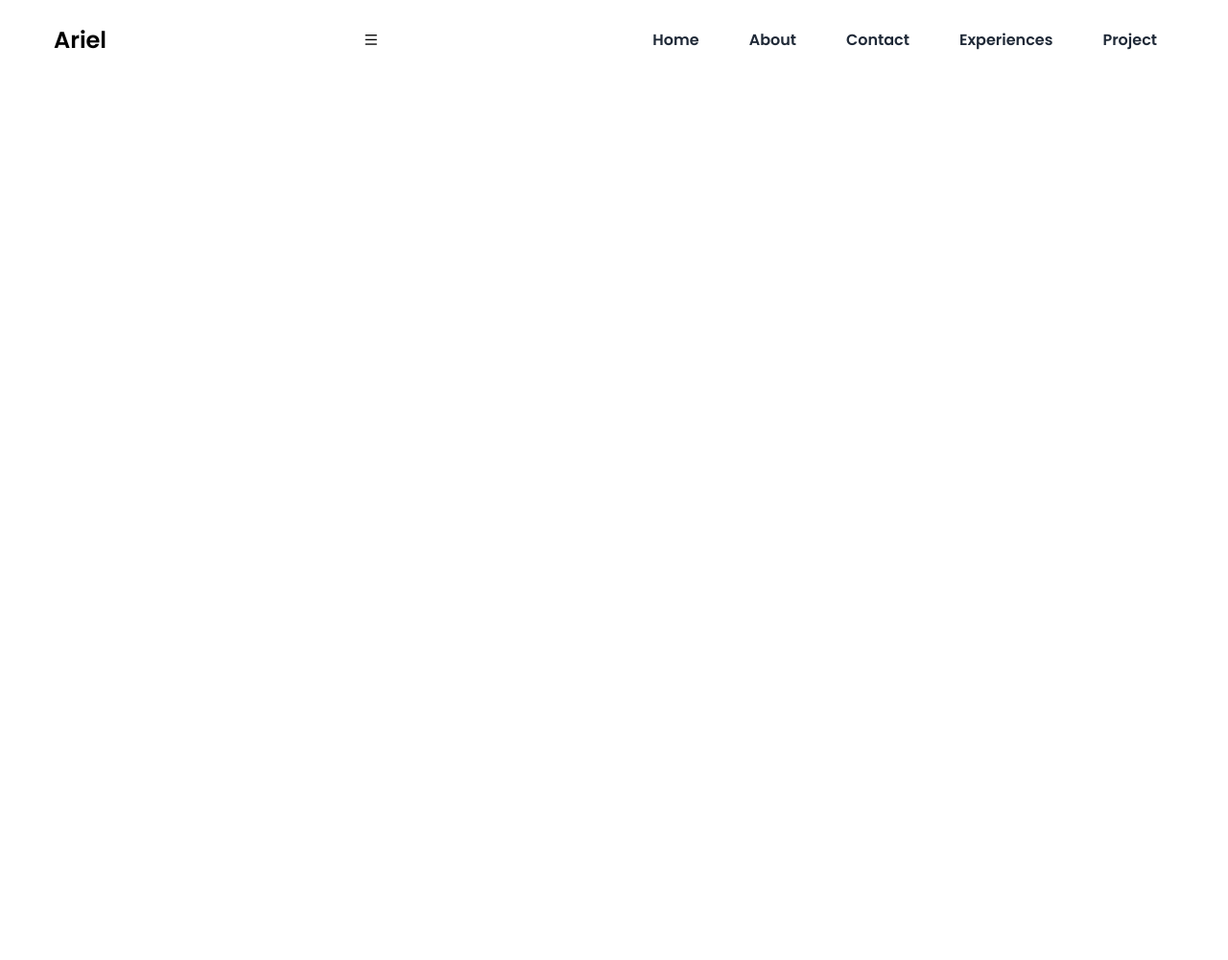
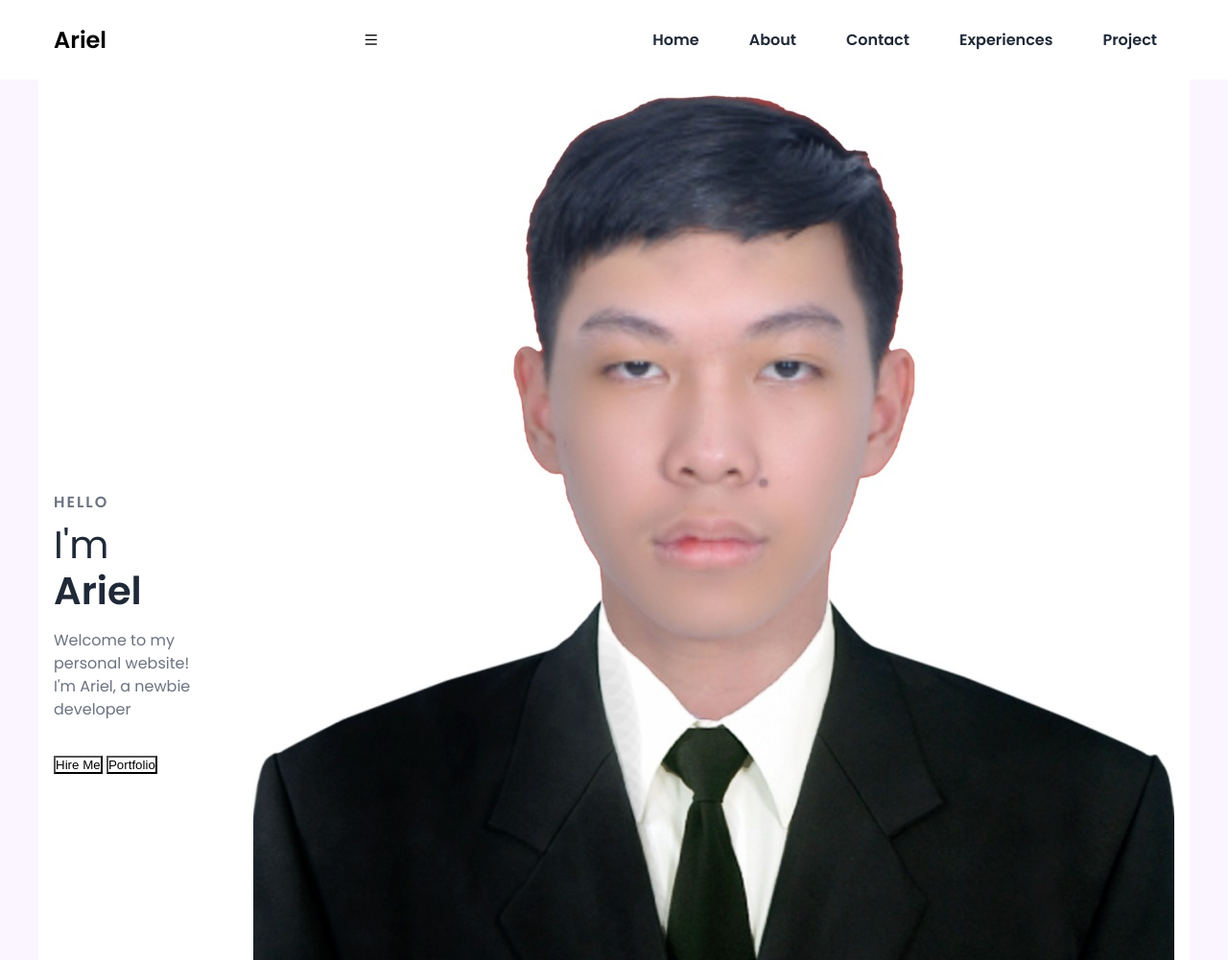
Before and after one commit to 24aeronyx/personalweb, a plain HTML site: page index.html in a window 1280 px wide. Shown: the top 1001 px of the page at 96% size. Before the commit the page ends 800 px from the top, so only its background shows below. Drawn offline with nearby package versions, Linux system fonts and the light colour scheme.

Commit message:
Add and styling paragraph and photo

```diff
--- a/index.html
+++ b/index.html
@@ -26,6 +26,25 @@
           </ul>
         </div>
       </nav>
-
+      <section class="section">
+        <div class="section__container">
+          <div class="content">
+            <p class="subtitle">HELLO</p>
+            <h1 class="title">
+              I'm <span>Ariel<br /></span>
+            </h1>
+            <p class="description">
+              Welcome to my personal website! I'm Ariel, a newbie developer
+            </p>
+            <div class="action__btns">
+              <button class="hire__me">Hire Me</button>
+              <button class="portfolio">Portfolio</button>
+            </div>
+          </div>
+          <div class="image">
+            <img src="asset/foto.jpeg" alt="profile" />
+          </div>
+        </div>
+      </section>
 </body>
 </html>
--- a/style.css
+++ b/style.css
@@ -78,3 +78,48 @@ ul {
     border-bottom-color: var(--secondary-color);
     color: var(--secondary-color);
   }
+
+  .section {
+    background-color: var(--extra-light);
+  }
+
+  .section__container {
+    min-height: 100vh;
+    max-width: var(--max-width);
+    margin: auto;
+    padding: 1rem;
+    display: grid;
+    grid-template-columns: repeat(2, 1fr);
+    gap: 4rem;
+  }
+
+  .content {
+    display: flex;
+    flex-direction: column;
+    justify-content: center;
+  }
+
+  .subtitle {
+    letter-spacing: 2px;
+    color: var(--text-light);
+    font-weight: 600;
+    margin-bottom: 0.5rem;
+  }
+
+  .title {
+    font-size: 2.5rem;
+    font-weight: 400;
+    line-height: 3rem;
+    color: var(--text-dark);
+    margin-bottom: 1rem;
+  }
+
+  .title span {
+    font-weight: 600;
+  }
+
+  .description {
+    line-height: 1.5rem;
+    color: var(--text-light);
+    margin-bottom: 2rem;
+  }
```
Also changed, not shown: asset/foto.jpeg (added).
